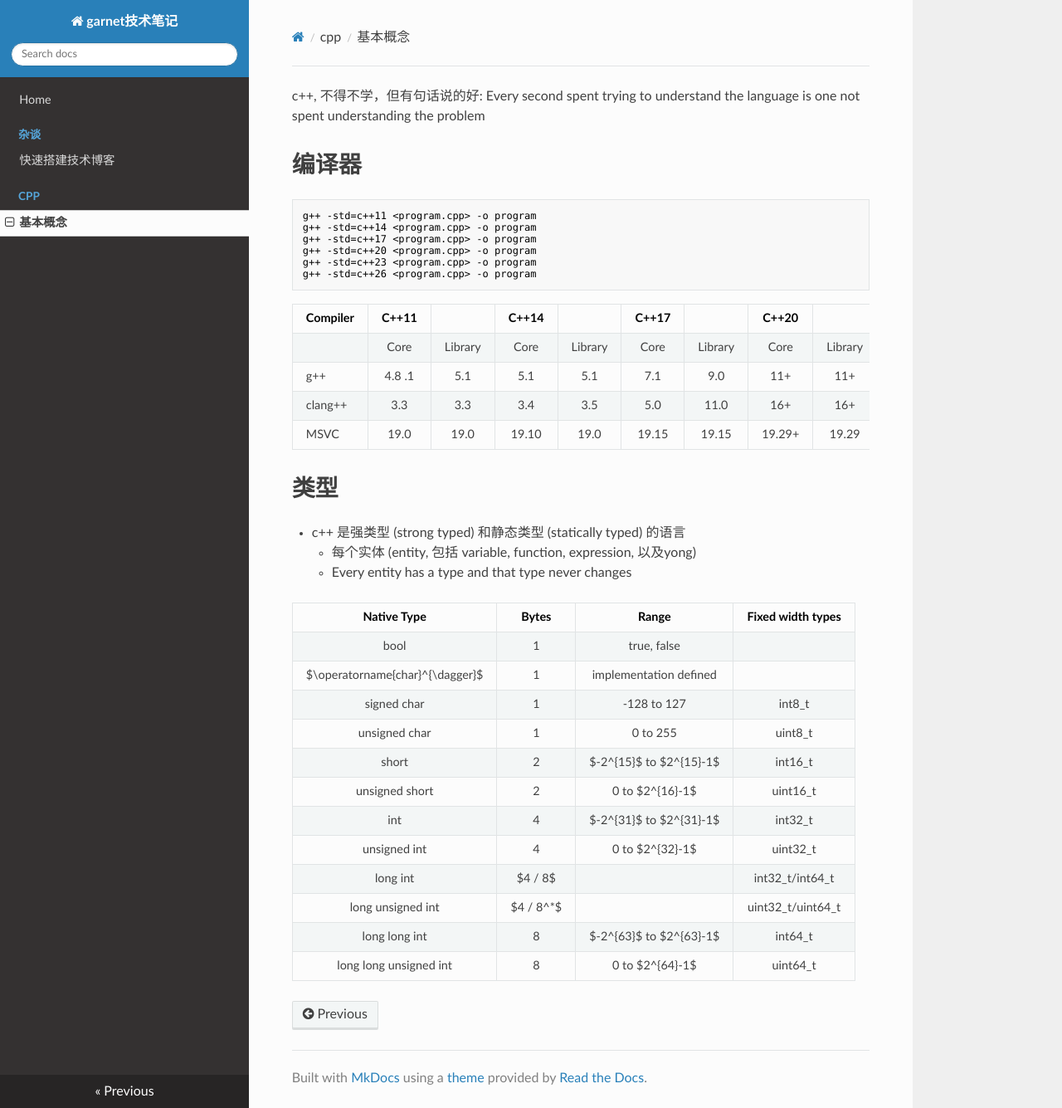
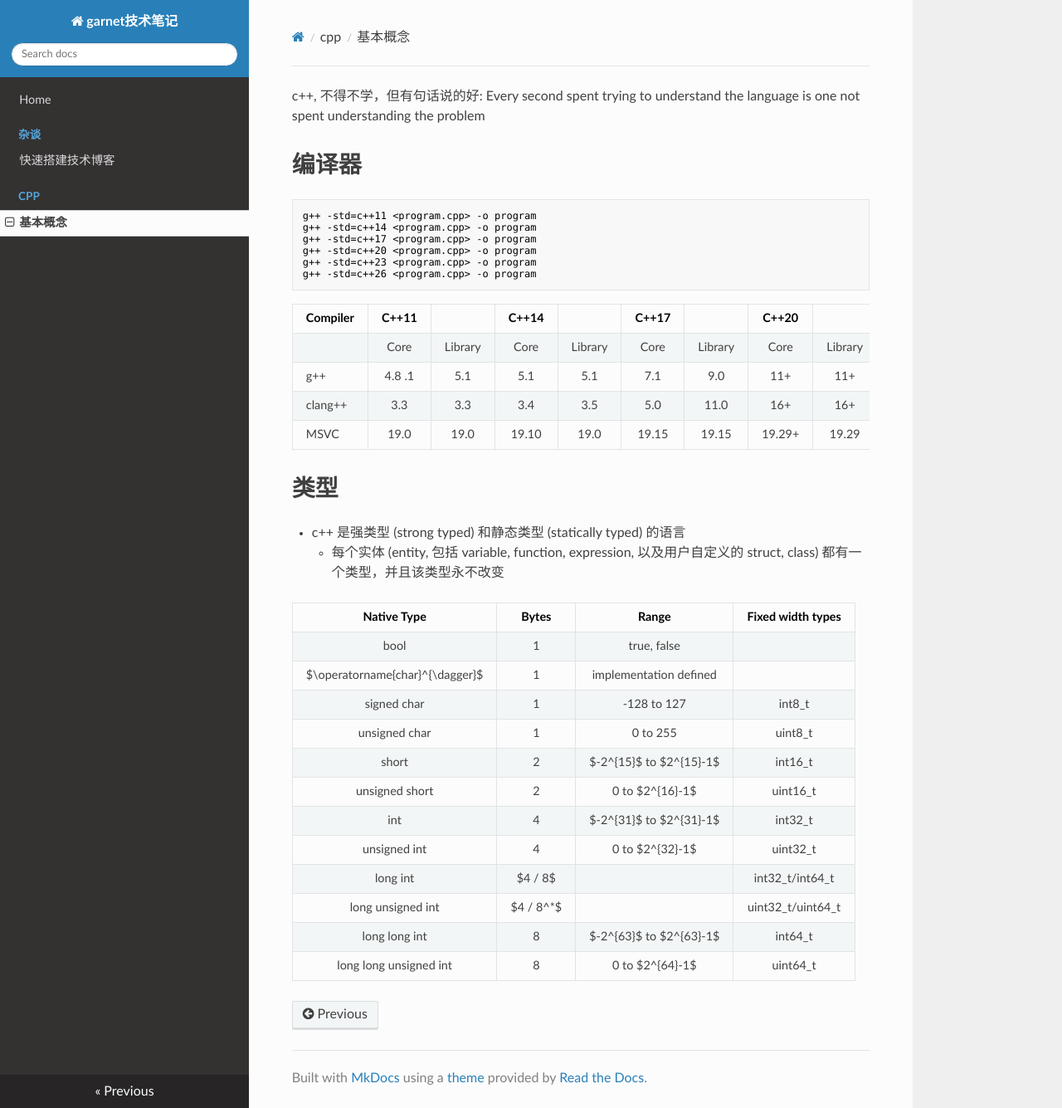
Before and after one commit to ymma98/technotes, an MkDocs documentation site: the page built from docs/cpp/基本概念.md, in a window 1280 px wide and 1335 px high. Shown: the whole window at 83% size. Built offline with MkDocs 1.6.1, drawn with Linux system fonts in a browser that asks for light colours; nearby versions of some CDN libraries.

Commit message:
docs/cpp/基本概念.md updated from https://stackedit.cn/

```diff
--- a/docs/cpp/基本概念.md
+++ b/docs/cpp/基本概念.md
@@ -22,8 +22,7 @@ g++ -std=c++26 <program.cpp> -o program
 # 类型
 
 * c++ 是强类型 (strong typed) 和静态类型 (statically typed) 的语言
-	* 每个实体 (entity, 包括 variable, function, expression, 以及yong)
-	* Every entity has a type and that type never changes
+	* 每个实体 (entity, 包括 variable, function, expression, 以及用户自定义的 struct, class) 都有一个类型，并且该类型永不改变
 
 | Native Type | Bytes | Range | Fixed width types <br> <cstdint> |
 | :---: | :---: | :---: | :---: |
```
Also changed, not shown: other parts of docs/cpp/基本概念.md (+1 -1 lines).
